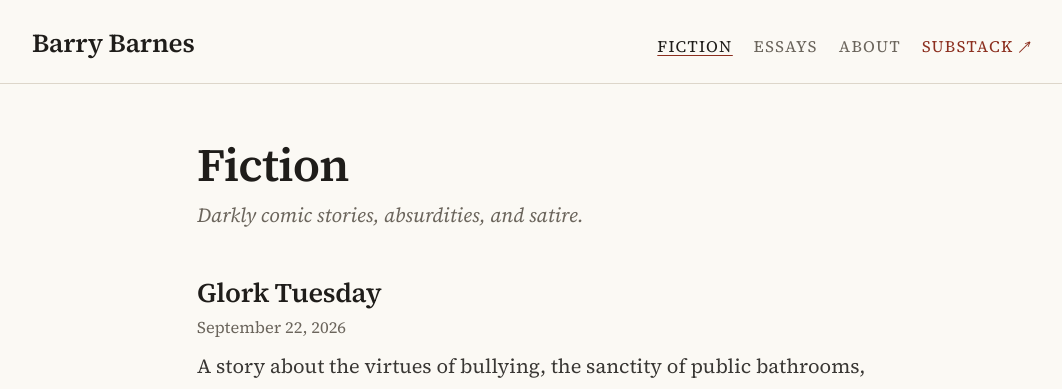
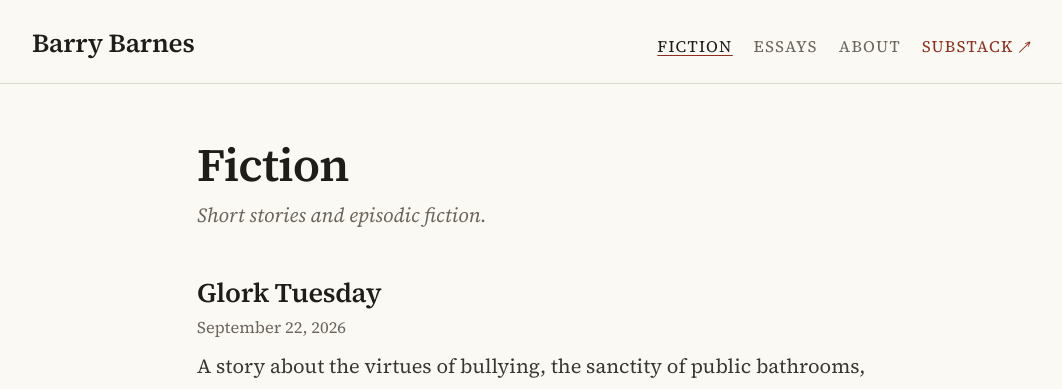
Before and after one commit to barrybarneswriting/barrybarneswriting.github.io, a Jekyll site: the page built from fiction.html, in a window 1280 px wide. Shown: the top 389 px of the page, without its empty margins (108-1170 px from the left). Built offline with Jekyll 4.4.1, drawn with Linux system fonts in a browser that asks for light colours.

Commit message:
Update page intro for fiction section

```diff
--- a/fiction.html
+++ b/fiction.html
@@ -5,6 +5,6 @@ permalink: /fiction/
 ---
 <section class="wrap">
   <h1 class="page-title">Fiction</h1>
-  <p class="page-intro">Darkly comic stories, absurdities, and satire.</p>
+  <p class="page-intro">Short stories and episodic fiction.</p>
   {% include piece-list.html section="fiction" %}
 </section>
```
